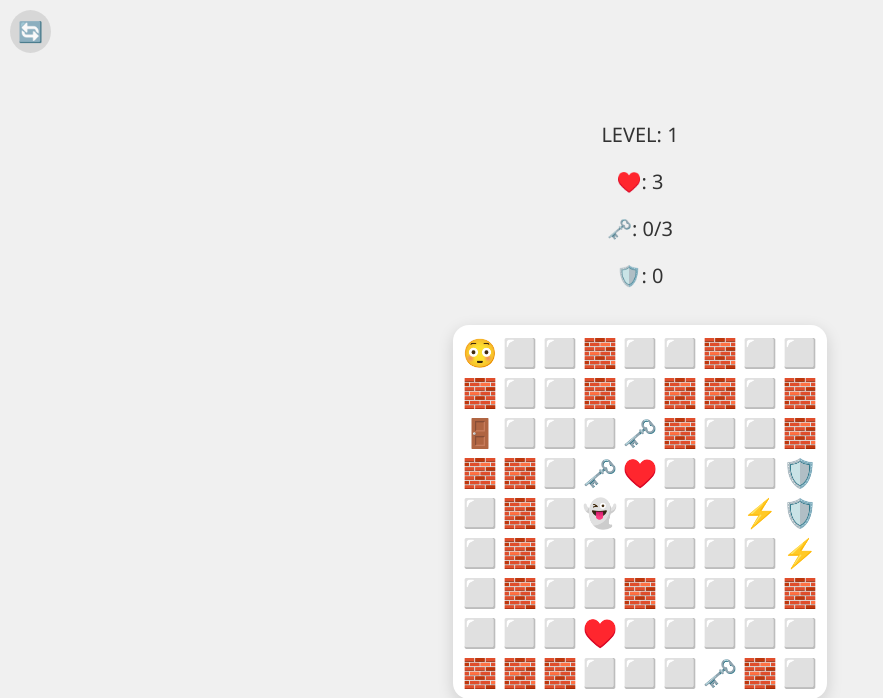
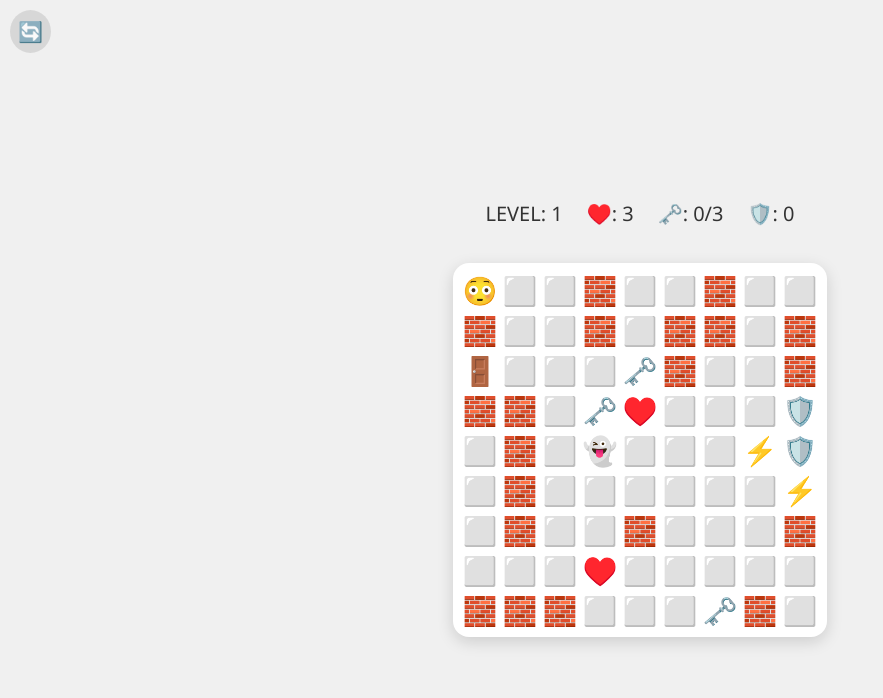
Before and after one commit to h4904/proj, a Flask app: page /game in a window 1280 px wide. Shown: the top 698 px of the page, without its empty margins (0-883 px from the left). Run offline with Flask 3, Linux system fonts and the light colour scheme.

Commit message:
อปเดตโคดเกม

```diff
--- a/static/style.css
+++ b/static/style.css
@@ -85,7 +85,7 @@ html, body {
   margin: 8px 0;
 }
 
-#status-bar {
+.status-bar {
   margin-top: 1rem;
   font-size: clamp(14px, 2.5vw, 20px);
   display: flex;
```
